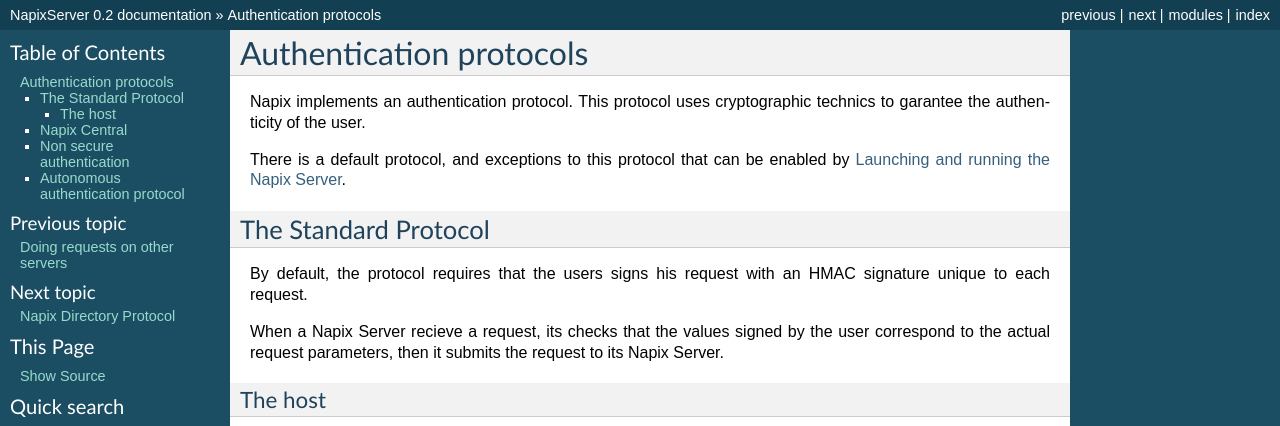
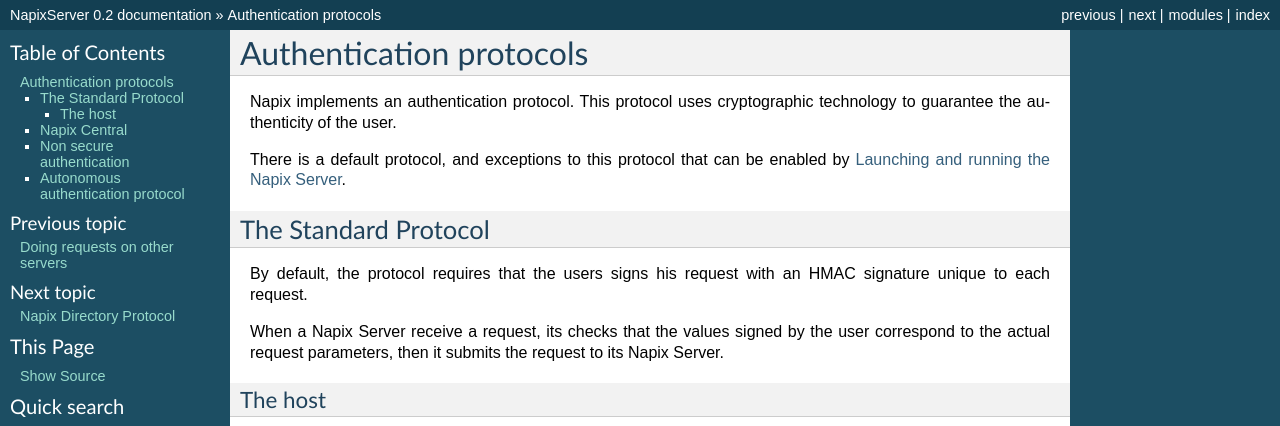
Before and after one commit to napix/NapixServer, a Sphinx documentation site: the page built from docs/auth.rst, in a window 1280 px wide. Shown: the top 426 px of the page. Built offline with Sphinx 7.4.7, drawn with Linux system fonts in a browser that asks for light colours; pages that are not in the unit, such as notebooks, are missing from menus.

Commit message:
Documentation

```diff
--- a/docs/auth.rst
+++ b/docs/auth.rst
@@ -6,7 +6,7 @@
 
 
 Napix implements an authentication protocol.
-This protocol uses cryptographic technics to garantee the authenticity of the user.
+This protocol uses cryptographic technology to guarantee the authenticity of the user.
 
 There is a default protocol, and exceptions to this protocol
 that can be enabled by :ref:`options`.
@@ -18,7 +18,7 @@
 By default, the protocol requires that the users signs his request with an HMAC signature
 unique to each request.
 
-When a Napix Server recieve a request, its checks that the values signed by the user
+When a Napix Server receive a request, its checks that the values signed by the user
 correspond to the actual request parameters, then it submits the request to its Napix Server.
 
 The host
--- a/docs/running.rst
+++ b/docs/running.rst
@@ -73,6 +73,8 @@
 
 :auth:
     Enable the :ref:`auth`
+:central:
+    Use a Napix Central Server
 
 :reload:
     Enable the :ref:`reloading`
```
Also changed, not shown: docs/reference/napixd.auth.rst (added, +49 -0 lines), docs/reference/napixd.plugins.rst (+0 -8 lines).
